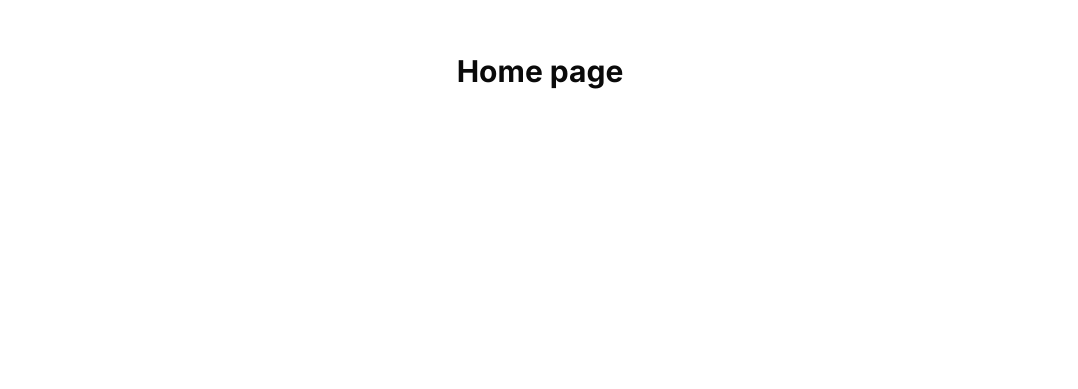
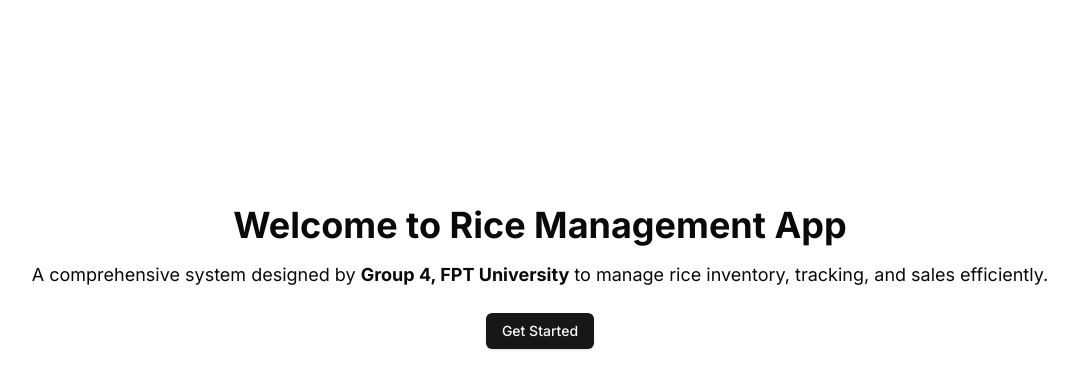
Before and after one commit to arishem51/rm-app, a Next.js app in the folder frontend/: page / in a window 1280 px wide. Shown: the part 123-512 px from the top of the page, without its empty margins (100-1178 px from the left). Built offline with nearby package versions, Linux system fonts and the light colour scheme.

Commit message:
chore: dashboard & auth

```diff
--- /dev/null
+++ b/frontend/app/auth/register/page.tsx
@@ -0,0 +1,3 @@
+export default function Page() {
+  return <div>Register</div>;
+}
--- /dev/null
+++ b/frontend/app/auth/sign-in/page.tsx
@@ -0,0 +1,3 @@
+export default function Page() {
+  return <div>Sign in</div>;
+}
--- /dev/null
+++ b/frontend/app/dashboard/loading.tsx
@@ -0,0 +1,3 @@
+export default function Loading() {
+  return <div>Loading</div>;
+}
--- /dev/null
+++ b/frontend/app/dashboard/page.tsx
@@ -0,0 +1,3 @@
+export default function Page() {
+  return <div>dashboard</div>;
+}
--- a/frontend/app/layout.tsx
+++ b/frontend/app/layout.tsx
@@ -2,6 +2,7 @@
 import "./globals.css";
 import { ThemeProvider } from "@/components/theme-provider";
 import { Inter, Fira_Code } from "next/font/google";
+import Head from "next/head";
 
 const inter = Inter({
   variable: "--font-inter",
@@ -25,6 +26,13 @@
 }>) {
   return (
     <html lang="en" suppressHydrationWarning>
+      <Head>
+        <title>Rice Management App</title>
+        <meta
+          name="description"
+          content="A Rice Management System by Group 4, FPT University"
+        />
+      </Head>
       <body className={`${inter.variable} ${firaCode.variable} antialiased`}>
         <ThemeProvider
           attribute="class"
--- a/frontend/app/page.tsx
+++ b/frontend/app/page.tsx
@@ -1,9 +1,22 @@
-const Page = () => {
+import { Button } from "@/components/ui/button";
+import Link from "next/link";
+
+export default function Page() {
   return (
-    <div>
-      <h1 className="text-center mt-44 text-3xl font-bold">Home page</h1>
-    </div>
+    <>
+      <main className="flex flex-col items-center justify-center min-h-screen p-6">
+        <h1 className="text-4xl font-bold ">Welcome to Rice Management App</h1>
+        <p className="mt-4 text-lg text-center">
+          A comprehensive system designed by{" "}
+          <strong>Group 4, FPT University</strong> to manage rice inventory,
+          tracking, and sales efficiently.
+        </p>
+        <div className="mt-6">
+          <Button>
+            <Link href="/dashboard">Get Started</Link>
+          </Button>
+        </div>
+      </main>
+    </>
   );
-};
-
-export default Page;
+}
```
Also changed, not shown: 2 other files (tests, documents, lock files or other folders).
